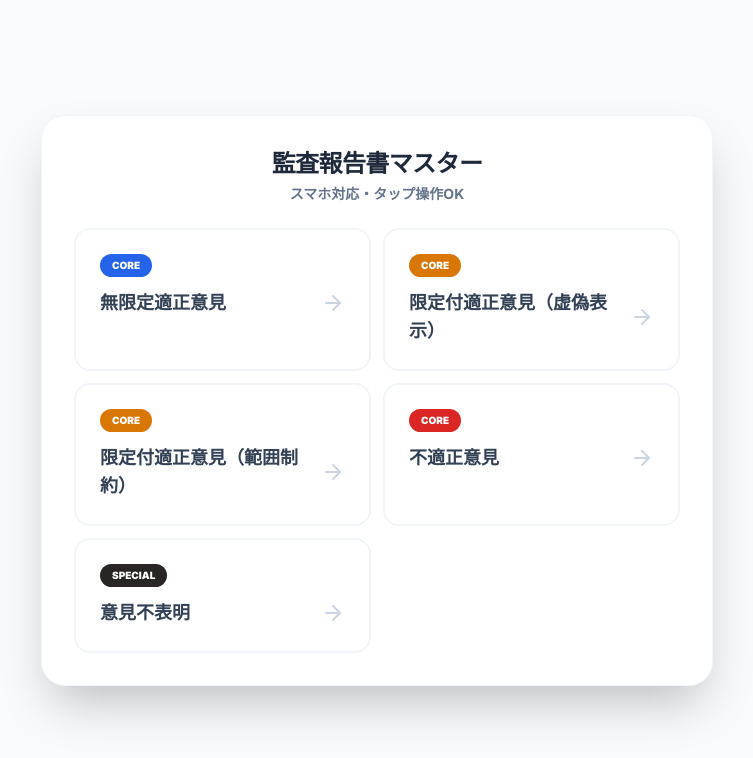
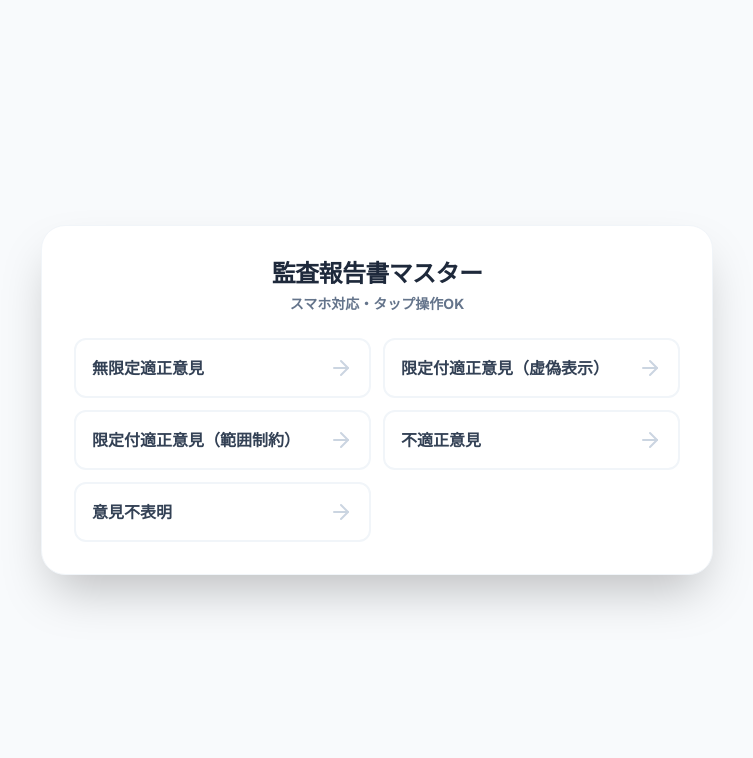
Before and after one commit to shogo19851227-hub/audit-app, a plain HTML site: page index.html in a window 1280 px wide. Shown: the whole page, without its empty margins (263-1016 px from the left). Drawn offline with nearby package versions, Linux system fonts and the light colour scheme.

Commit message:
Update index.html

```diff
--- a/index.html
+++ b/index.html
@@ -586,13 +586,11 @@
             const btnContainer = el.querySelector('#opinion-buttons');
             OPINION_TYPES.forEach(type => {
                 const btn = document.createElement('button');
-                btn.className = `group flex flex-col p-5 md:p-6 rounded-2xl border-2 border-slate-100 ${type.hover} transition-all text-left relative overflow-hidden active:scale-95 touch-manipulation`;
+                btn.className = `group flex items-center justify-between p-3 md:p-4 rounded-xl border-2 border-slate-100 ${type.hover} transition-all text-left relative overflow-hidden active:scale-95 touch-manipulation`;
                 btn.onclick = () => startGame(type.id);
                 btn.innerHTML = `
-                    <div class="w-fit px-3 py-1 rounded-full text-white text-[10px] font-black mb-3 ${type.color}">${type.id === 'disclaimer' ? 'SPECIAL' : 'CORE'}</div>
-                    <h3 class="text-base md:text-lg font-bold text-slate-700 flex items-center justify-between w-full">
-                        ${type.name} <span class="text-slate-300 group-hover:text-blue-500">${icons.arrowRight}</span>
-                    </h3>
+                    <span class="text-sm md:text-base font-bold text-slate-700">${type.name}</span>
+                    <span class="text-slate-300 group-hover:text-blue-500">${icons.arrowRight}</span>
                 `;
                 btnContainer.appendChild(btn);
             });
```
